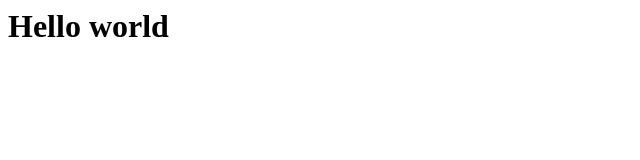
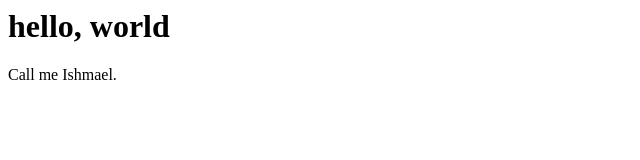
Before and after one commit to lobter/website, a plain HTML site: page index.html in a window 1280 px wide. Shown: the whole page, without its empty margins (0-640 px from the left). Drawn offline with Linux system fonts and the light colour scheme.

Commit message:
Add some HTML structure

```diff
--- a/index.html
+++ b/index.html
@@ -1 +1,9 @@
-<h1>Hello world</h1>
+<html>
+  <head>
+    <title></title>
+   </head>
+   <body>
+     <h1>hello, world</h1>
+     <p>Call me Ishmael.</p>
+   </body>
+</html>
```
